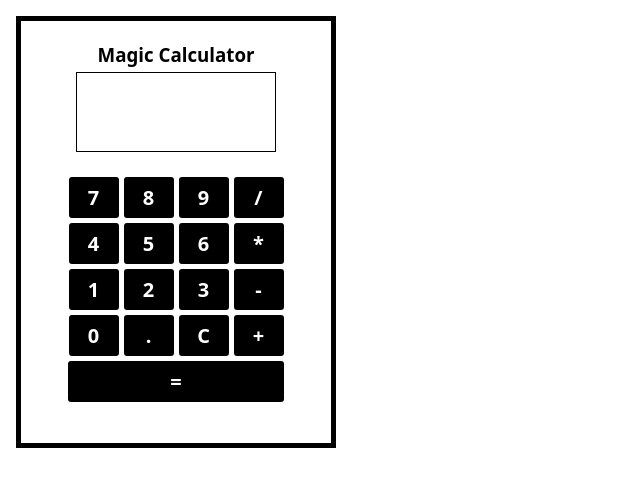
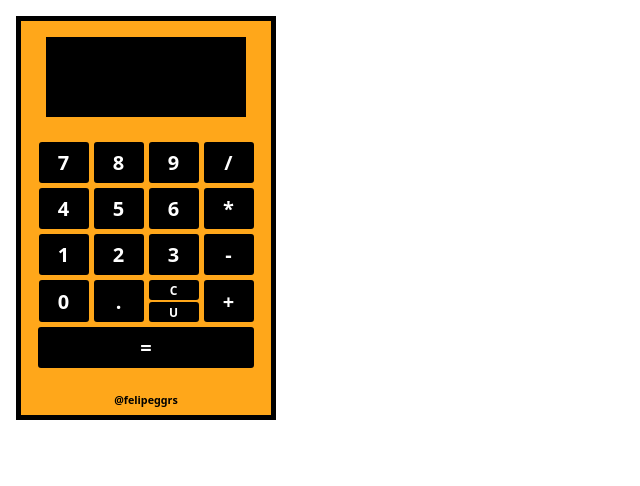
Before and after one commit to felipeggrs/Calculator, a plain HTML site: page index.html in a window 1280 px wide. Shown: the whole page, without its empty margins (0-640 px from the left). Drawn offline with Linux system fonts and the light colour scheme.

Commit message:
Add Undo button and update CSS

```diff
--- a/index.html
+++ b/index.html
@@ -10,7 +10,7 @@
 </head>
 <body>
   <div class="mainContainer">
-    <h3>Magic Calculator</h3>
+    <!-- <h3>Magic Calculator</h3> -->
     <div class="display"></div>
     <div class="calculatorContainer">
       <button class="btn">7</button>
@@ -27,10 +27,14 @@
       <button class="subtractBtn">-</button>
       <button class="btn">0</button>
       <button class="dotBtn">.</button>
-      <button class="clear">C</button>
+      <div class="clearContainer">
+        <button class="clear">C</button>
+        <button class="undo">U</button>
+      </div>
       <button class="addBtn">+</button>
       <button class="equalBtn">=</button>
     </div>
+    <h6>@felipeggrs</h6>
   </div>
 
 </body>
--- a/javascript.js
+++ b/javascript.js
@@ -12,7 +12,17 @@ clearBtn.addEventListener("click", () => {
   operator = "";
   display.textContent = "";
   dotBtn.addEventListener("click", dotClick);
+  undoBtn.addEventListener("click", undoClick);
 });
+
+// Undo (U) button
+function undoClick() {
+  let undo = display.textContent.split("").slice(0, -1).join("");
+  return display.textContent = undo;
+}
+
+const undoBtn = document.querySelector(".undo");
+undoBtn.addEventListener("click", undoClick);
 
 // operator buttons
 // add button
@@ -29,6 +39,7 @@ addBtn.addEventListener("click", () => {
     display.textContent = `${firstNumber}`;
   }
   // user's first operation
+  undoBtn.addEventListener("click", undoClick);
   dotBtn.addEventListener("click", dotClick); // used to limit "." to 1 per number
   firstNumber = +display.textContent;
   operator = "+";
@@ -46,6 +57,7 @@ subtractBtn.addEventListener("click", () => {
     firstNumber = `${(operate(firstNumber, operator, secondNumber).toFixed(3).replace(/\.?0+$/, ""))}`;
     display.textContent = `${firstNumber}`;
 }
+  undoBtn.addEventListener("click", undoClick);
   dotBtn.addEventListener("click", dotClick);
   firstNumber = +display.textContent;
   operator = "-";
@@ -63,6 +75,7 @@ multiplyBtn.addEventListener("click", () => {
     firstNumber = `${(operate(firstNumber, operator, secondNumber).toFixed(3).replace(/\.?0+$/, ""))}`;
     display.textContent = `${firstNumber}`;
 }
+  undoBtn.addEventListener("click", undoClick);
   dotBtn.addEventListener("click", dotClick);
   firstNumber = +display.textContent;
   operator = "*";
@@ -80,6 +93,7 @@ divideBtn.addEventListener("click", () => {
     firstNumber = `${(operate(firstNumber, operator, secondNumber).toFixed(3).replace(/\.?0+$/, ""))}`;
     display.textContent = `${firstNumber}`;
 }
+  undoBtn.addEventListener("click", undoClick);
   dotBtn.addEventListener("click", dotClick);
   firstNumber = +display.textContent;
   operator = "/";
@@ -94,7 +108,8 @@ equalBtn.addEventListener("click", () => {
   if (secondNumber === 0) {
     return display.textContent = "Silly boy. You know better.";
   }
-  dotBtn.addEventListener("click", dotClick);
+  dotBtn.removeEventListener("click", dotClick);
+  undoBtn.removeEventListener("click", undoClick);
   display.textContent += ` ${equalBtn.textContent} ${(operate(firstNumber, operator, secondNumber).toFixed(3).replace(/\.?0+$/, ""))}`;
   firstNumber = +`${(operate(firstNumber, operator, secondNumber).toFixed(3).replace(/\.?0+$/, ""))}`;
 });
@@ -130,7 +145,7 @@ function operate(firstNumber, operator, secondNumber) {
   }
 }
 
-// 4 numeric functions:
+// 4 basic numeric functions:
 // add
 function add(...numbers) {
   return numbers.reduce((total, number) => {
--- a/styles.css
+++ b/styles.css
@@ -13,10 +13,11 @@ h3 {
   display: flex;
   flex-flow: column;
   align-items: center;
-  width: 320px;
+  width: 260px;
   border: 5px solid black;
   margin: 1em;
-  padding: 1em;
+  padding: 1em 1em 0.5em 1em;
+  background-color: rgb(255, 167, 26);
 }
 
 .display {
@@ -24,11 +25,14 @@ h3 {
   justify-content: center;
   align-items: center;
   flex-wrap: wrap;
-  font-size: 140%;
+  font-size: 100%;
   border: 1px solid black;
   width: 200px;
   height: 80px;
   padding: 5px;
+  background-color: black;
+  color: white;
+  font-weight: bolder;
 }
 .calculatorContainer {
   display: flex;
@@ -37,6 +41,29 @@ h3 {
   gap: 5px;
   width: 250px;
   margin: 25px;
+}
+
+.clearContainer {
+  display: flex;
+  flex-direction: column;
+  gap: 2px;
+}
+
+.undo,
+.clear {
+  width: 50px;
+  height: 20px;
+  outline: 0;
+  cursor: pointer;
+  border: 2px solid #000;
+  border-radius: 3px;
+  color: #fff;
+  background: #000;
+  font-size: 12px;
+  font-weight: 600;
+  transition-duration: .15s;
+  transition-property: all;
+  transition-timing-function: cubic-bezier(.4,0,.2,1);
 }
 
 .equalBtn {
@@ -57,7 +84,6 @@ h3 {
 
 .btn,
 .dotBtn,
-.clear,
 .addBtn,
 .subtractBtn,
 .multiplyBtn,
@@ -83,6 +109,7 @@ h3 {
 }
 
 .clear:hover,
+.undo:hover,
 .subtractBtn:hover,
 .divideBtn:hover {
   color: #000;
```
